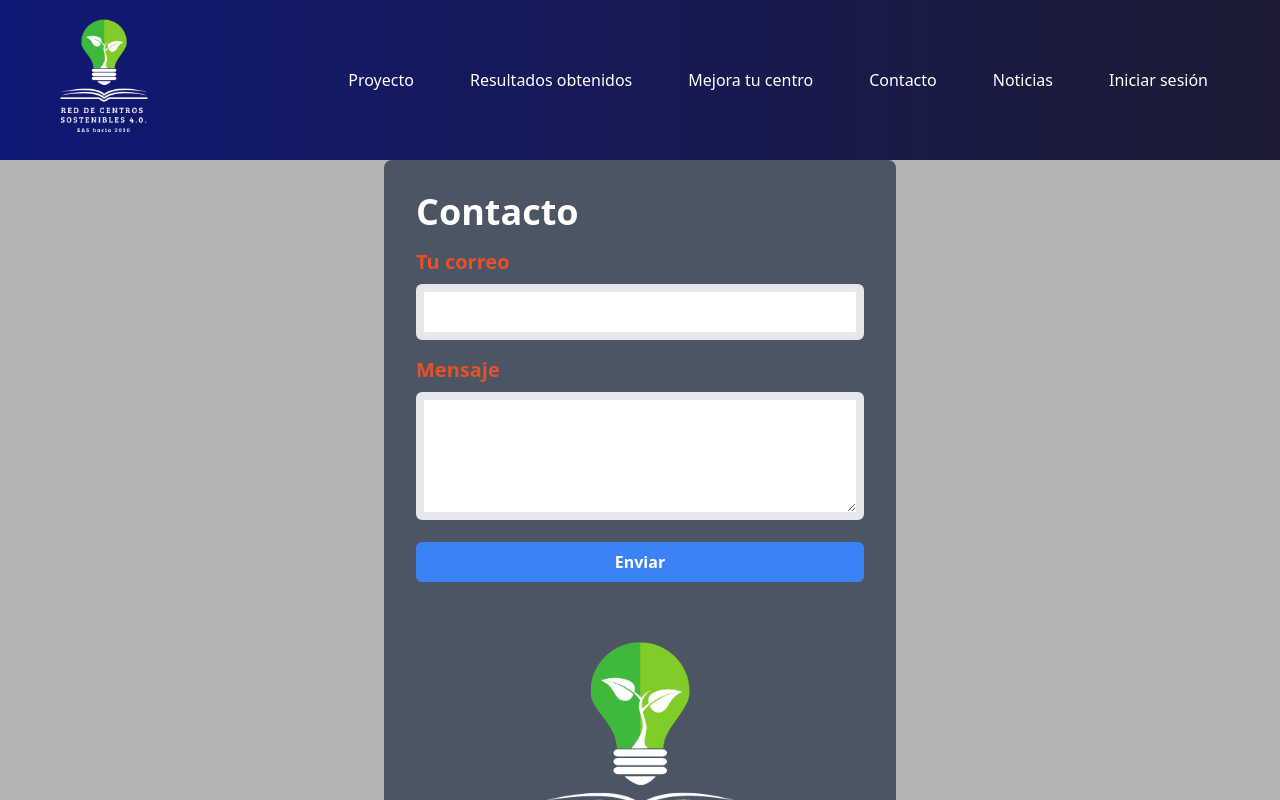
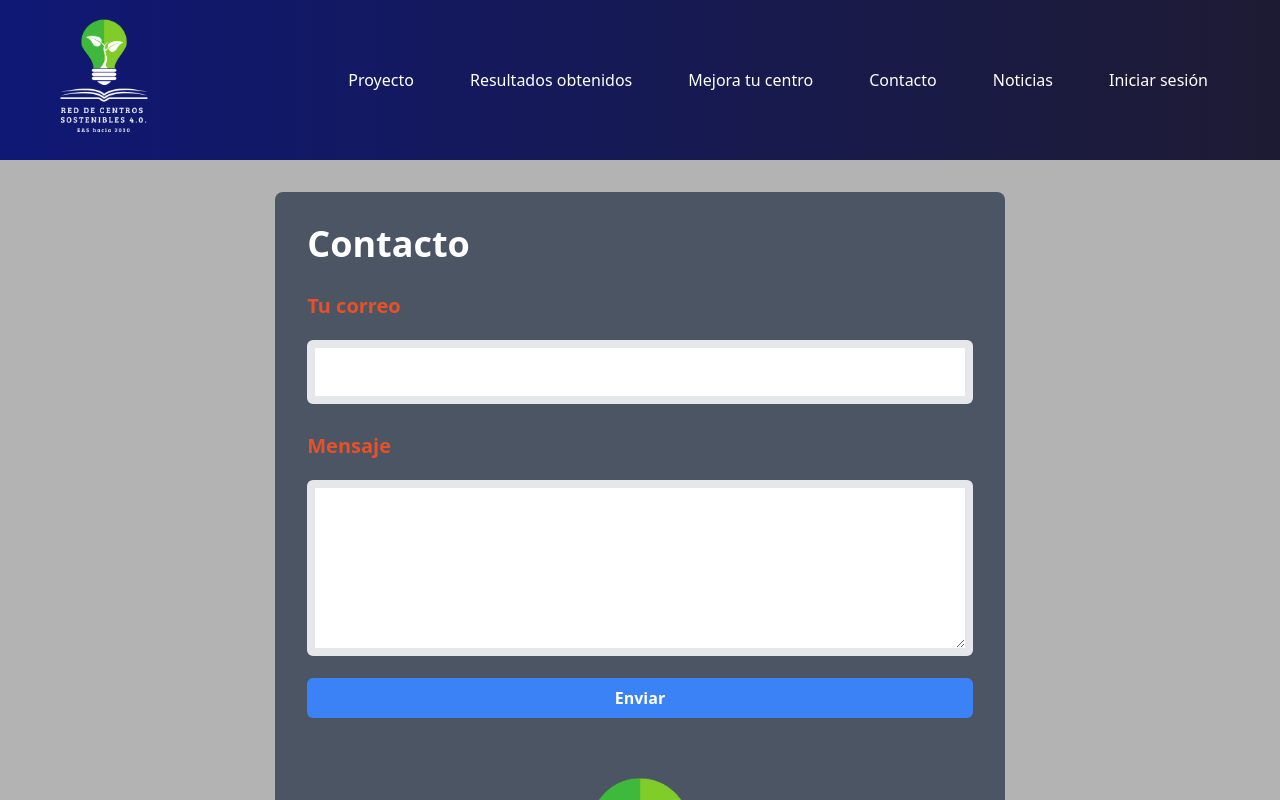
Before and after one commit to Sellsword9/dualiza, a React (Vite) app in the folder frontend/: page /contacto in a window 1280 px wide. Shown: the top 800 px of the page. Built offline with nearby package versions, Linux system fonts and the light colour scheme.

Commit message:
Header fix

```diff
--- a/frontend/src/components/Header.jsx
+++ b/frontend/src/components/Header.jsx
@@ -1,5 +1,5 @@
 import { Link } from 'react-router-dom';
-import Logo from '../assets/LogoNegativoNoFondo.png'; // Importa la imagen del logo
+import Logo from '../assets/LogoNegativoNoFondo.png';
 
 const Header = ({ isLogged, role, setUsuarioAutenticado }) => {
   const usuarioAutenticado = isLogged;
--- a/frontend/src/pages/ContactoPage.jsx
+++ b/frontend/src/pages/ContactoPage.jsx
@@ -19,19 +19,19 @@ const ContactoPage = () => {
   };
 
   return (
-    <div className='w-screen bg-gris-oscuro'>
-      <div className="w-2/5 bg-gray-600 rounded-lg p-8 flex-col m-auto">
+    <div className='w-screen bg-gris-oscuro p-8'>
+      <div className="w-3/5 bg-gray-600 rounded-lg p-8 flex-col m-auto">
         <h2 className="text-4xl font-bold mb-4 text-white">Contacto</h2>
         <form onSubmit={handleSubmit}>
           <div className="mb-4">
-            <label htmlFor="usercontactmail" className="block text-orange-custom font-bold mb-2 text-xl">Tu correo</label>
+            <label htmlFor="usercontactmail" className="block text-orange-custom font-bold mb-2 py-3 text-xl">Tu correo</label>
             <input type="text" id="usercontactmail" name="subject" value={usermail} onChange={(e) => setUsermail(e.target.value)}
-              className="w-full px-3 py-2 border-8 rounded-md focus:outline-none focus:border-blue-500" />
+              className="w-full px-3 py-3 border-8 rounded-md focus:outline-none focus:border-blue-500" />
           </div>
           <div className="mb-4">
-            <label htmlFor="message" className="block text-orange-custom font-bold mb-2 text-xl">Mensaje</label>
+            <label htmlFor="message" className="block text-orange-custom font-bold mb-2 py-3 text-xl">Mensaje</label>
             <textarea id="message" name="body" rows="4" value={body} onChange={(e) => setBody(e.target.value)}
-              className="w-full px-3 py-2 border-8 rounded-md focus:outline-none focus:border-blue-500"></textarea>
+              className="w-full px-3 py-8 border-8 rounded-md focus:outline-none focus:border-blue-500"></textarea>
           </div>
           <button type="submit" className="w-full bg-blue-500 text-white font-bold py-2 px-4 rounded-md hover:bg-blue-600">Enviar</button>
         </form>
```
